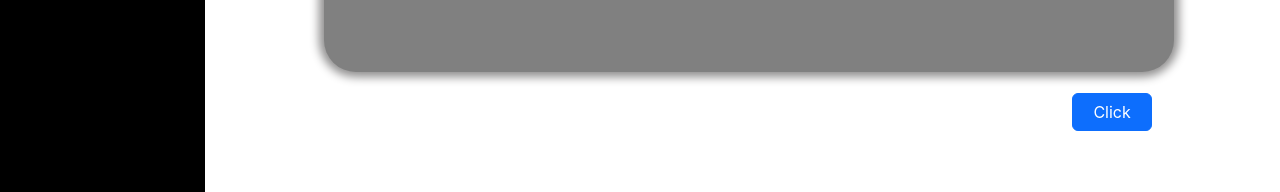
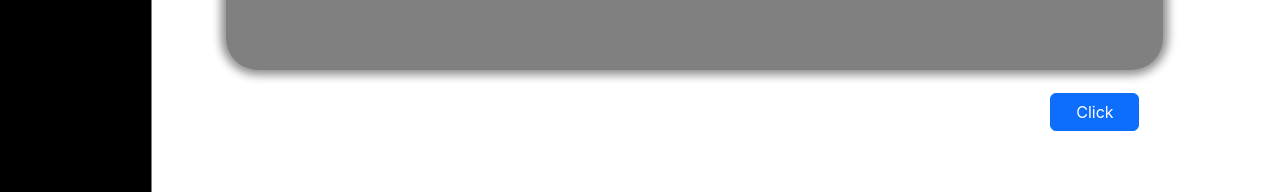
Before and after one commit to anmolsudhir/college-placement-phase1, a React (Create React App) app: page / in a window 1280 px wide. Shown: the part 608-800 px from the top of the page. Built offline with nearby package versions, Linux system fonts and the light colour scheme.

Commit message:
Added Collapsable SideBar

```diff
--- a/src/pages/form.js
+++ b/src/pages/form.js
@@ -1,20 +1,33 @@
 import { Row, Col, Button } from 'react-bootstrap'
 import { useState } from 'react';
 import FormSection from '../components/FormSection';
+import SideBar from '../components/SideBar';
 import React from 'react'
 
 function Form() {
+    const [collapsed, setCollapsed] = useState(true)
     const [clicked, setClicked] = useState(false)
+
+    const handleMouseEnter = () => {
+        console.log('Mouse Enter')
+        setCollapsed(!collapsed)
+    }
+
+    const handleMouseLeave = () => {
+        console.log('Mouse Leave')
+        setCollapsed(!collapsed)
+    }
+
     const handleOnClick = () => {
         setClicked(true)
     }
   return (
     <div className='form-container'>
         <Row className='form-container-row'>
-            <Col className='sidebar' xs={2}>
-                {/* <SideBar/> */}
+            <Col className={collapsed ? 'fade-in sidebar' : 'fade-out sidebar'} onMouseEnter={handleMouseEnter} onMouseLeave={handleMouseLeave}>
+                <SideBar collapsed={collapsed}/>
             </Col>
-            <Col className='section' xs={10}>
+            <Col className='section' xs={collapsed ? 11 : 11}>
                 <FormSection clicked = {clicked}/>
                 <Row style={{width:"80%", display : "flex", justifyContent:"flex-end", alignItems:"flex-end", padding:"2%"}}>
                     <Button style={{width : "10%"}} onClick={handleOnClick}>Click</Button>
--- a/src/styles/styles.css
+++ b/src/styles/styles.css
@@ -8,6 +8,8 @@
 
 .sidebar {
   z-index: 100;
+  color: aliceblue;
+  cursor: pointer;
   background-color: black;
   height: 100%;
 }
@@ -28,7 +30,17 @@
 }
 
 .fade {
-  animation: section-slide 0.5s;
+  animation: section-slide 1s;
+}
+
+.fade-in {
+  transform-origin: left;
+  animation: sidebar-in 0.5s ease forwards;
+}
+
+.fade-out {
+  transform-origin: left;
+  animation: sidebar-out 0.5s ease forwards;
 }
 
 @keyframes section-slide {
@@ -36,8 +48,24 @@
     opacity: 100%;
   }
   to {
-    transform: translateX(-50%);
+    transform: scale(-50%);
     opacity: 0%;
+  }
+}
+@keyframes sidebar-in {
+  from {
+    transform: scaleX(150%);
+  }
+  to {
+    transform: scaleX(100%);
+  }
+}
+@keyframes sidebar-out {
+  from {
+    transform: scaleX(100%);
+  }
+  to {
+    transform: scaleX(150%);
   }
 }
 
--- a/src/styles/styles.scss
+++ b/src/styles/styles.scss
@@ -8,6 +8,8 @@
 
 .sidebar{
     z-index: 100;
+    color: aliceblue;
+    cursor: pointer;
     background-color: black;
     height: 100%;
 }
@@ -28,7 +30,17 @@
 }
 
 .fade{
-    animation: section-slide 0.5s;
+    animation: section-slide 1s;
+}
+
+.fade-in {
+    transform-origin: left;
+    animation: sidebar-in 0.5s ease forwards;
+}
+
+.fade-out {
+    transform-origin: left;
+    animation: sidebar-out 0.5s ease forwards;
 }
 
 @keyframes section-slide {
@@ -37,7 +49,28 @@
     }
 
     to{
-        transform: translateX(-50%);
+        transform: scale(-50%);
         opacity: 0%;
     }
 }
+
+
+@keyframes sidebar-in {
+    from {
+        transform: scaleX(150%);
+    }
+
+    to {
+        transform: scaleX(100%);
+    }
+}
+
+@keyframes sidebar-out {
+    from {
+            transform: scaleX(100%);
+        }
+
+        to {
+            transform: scaleX(150%);
+        }
+}
```
Also changed, not shown: 1 other file (tests, documents, lock files or other folders).
